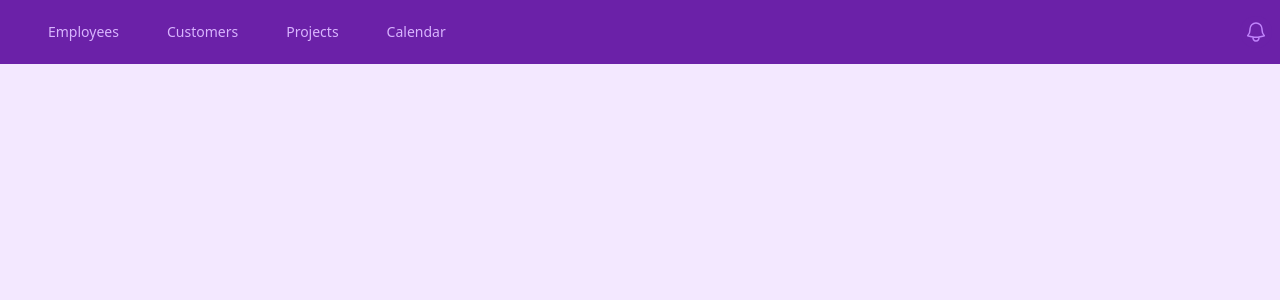
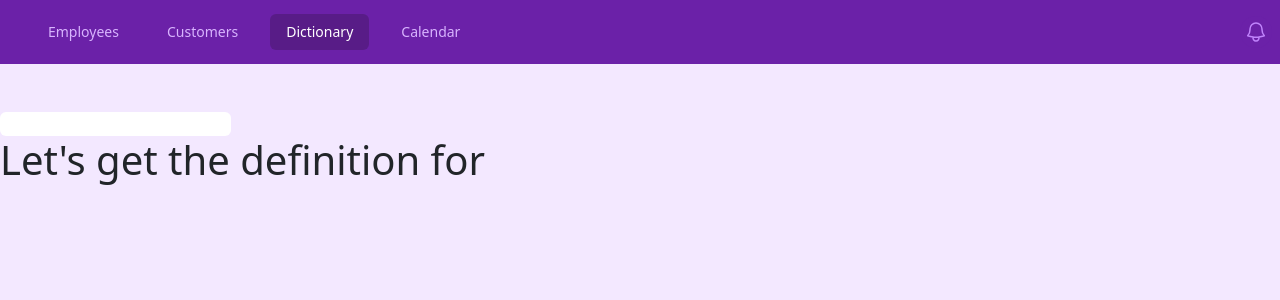
Before and after one commit to Christiann12/reacttest, a React (Create React App) app: page /Dictionary in a window 1280 px wide. Shown: the top 300 px of the page. Built offline with nearby package versions, Linux system fonts and the light colour scheme.

Commit message:
useeffect basic use

```diff
--- a/src/App.js
+++ b/src/App.js
@@ -1,6 +1,7 @@
 import "./Index.css";
 import Customer from "./Pages/Customers";
 import Employees from "./Pages/Employees";
+import Dic from "./components/Dictionary";
 import Header from "./components/Header";
 import { BrowserRouter, Routes, Route } from "react-router-dom";
 
@@ -11,6 +12,7 @@ function App() {
 				<Routes>
 					<Route path="/Employees" element={<Employees />} />
 					<Route path="/Customers" element={<Customer />} />
+					<Route path="/Dictionary" element={<Dic />} />
 				</Routes>
 			</Header>
 		</BrowserRouter>
--- /dev/null
+++ b/src/components/Dictionary.js
@@ -0,0 +1,24 @@
+import { useState, useEffect } from "react";
+
+export default function Dic() {
+	const [word, setWord] = useState();
+
+    useEffect(() => {
+        console.log('state updated', word);
+    });
+
+	return (
+		<>
+			<div className="block mx-auto pt-5">
+				<input
+					className="rounded-md "
+					type="text"
+					onChange={(e) => {
+						setWord(e.target.value);
+					}}
+				/>
+				<h1>Let's get the definition for {word} </h1>
+			</div>
+		</>
+	);
+}
--- a/src/components/Header.js
+++ b/src/components/Header.js
@@ -6,7 +6,7 @@ import { NavLink } from "react-router-dom";
 const navigation = [
 	{ name: "Employees", href: "/Employees" },
 	{ name: "Customers", href: "/Customers" },
-	{ name: "Projects", href: "/oter1" },
+	{ name: "Dictionary", href: "/Dictionary" },
 	{ name: "Calendar", href: "/oter12" },
 ];
 
```
